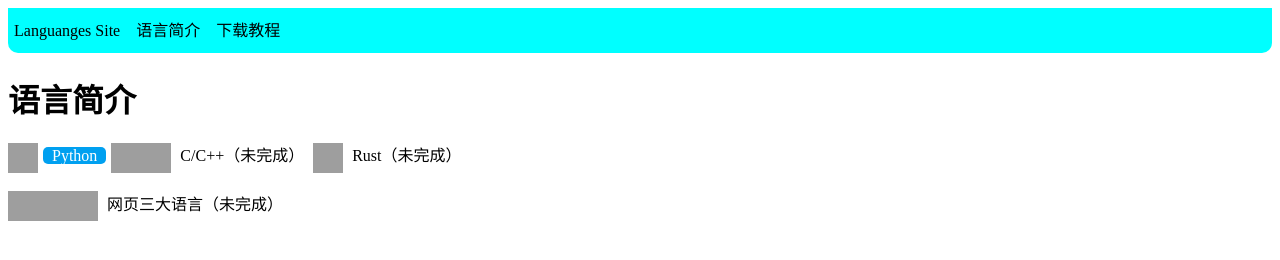
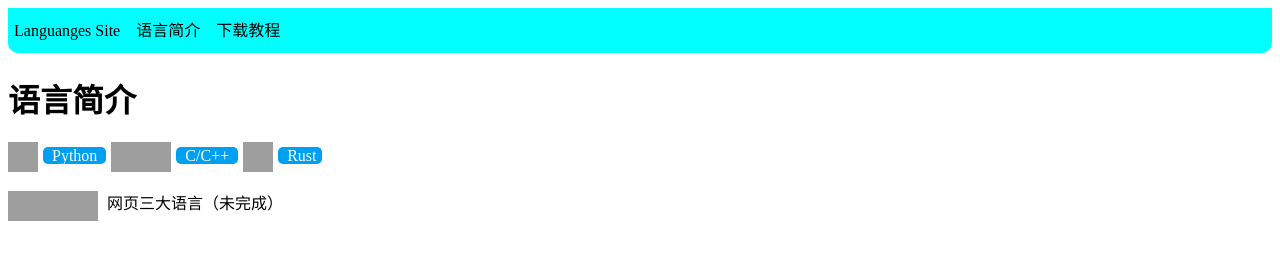
Before and after one commit to 6871296/languanges-site, a plain HTML site: page intro/index.html in a window 1280 px wide. Drawn offline with Linux system fonts and the light colour scheme; grey boxes are pictures that could not be loaded.

```diff
--- a/intro/index.html
+++ b/intro/index.html
@@ -67,11 +67,11 @@
         <img src="https://raw.githubusercontent.com/devicons/devicon/refs/heads/master/icons/python/python-original.svg"><a href="./python" class="btn-box">
             <span class="btn">Python</span>
         </a>
-        <img src="https://raw.githubusercontent.com/devicons/devicon/refs/heads/master/icons/c/c-original.svg"><img src="https://raw.githubusercontent.com/devicons/devicon/refs/heads/master/icons/cplusplus/cplusplus-original.svg"><!--<a href="./c" class="btn-box">-->
-            <span class="btn">C/C++（未完成）</span>
+        <img src="https://raw.githubusercontent.com/devicons/devicon/refs/heads/master/icons/c/c-original.svg"><img src="https://raw.githubusercontent.com/devicons/devicon/refs/heads/master/icons/cplusplus/cplusplus-original.svg"><a href="./c" class="btn-box">
+            <span class="btn">C/C++</span>
         </a>
-        <img src="https://raw.githubusercontent.com/devicons/devicon/refs/heads/master/icons/rust/rust-original.svg"><!--<a href="./rust" class="btn-box">-->
-            <span class="btn">Rust（未完成）</span>
+        <img src="https://raw.githubusercontent.com/devicons/devicon/refs/heads/master/icons/rust/rust-original.svg"><a href="./rust" class="btn-box">
+            <span class="btn">Rust</span>
         </a>
         <br><br>
         <img src="https://raw.githubusercontent.com/devicons/devicon/refs/heads/master/icons/html5/html5-original.svg"><img src="https://raw.githubusercontent.com/devicons/devicon/refs/heads/master/icons/css3/css3-original.svg"><img src="https://raw.githubusercontent.com/devicons/devicon/refs/heads/master/icons/javascript/javascript-plain.svg"><!--<a href="./web" class="btn-box">-->
```
